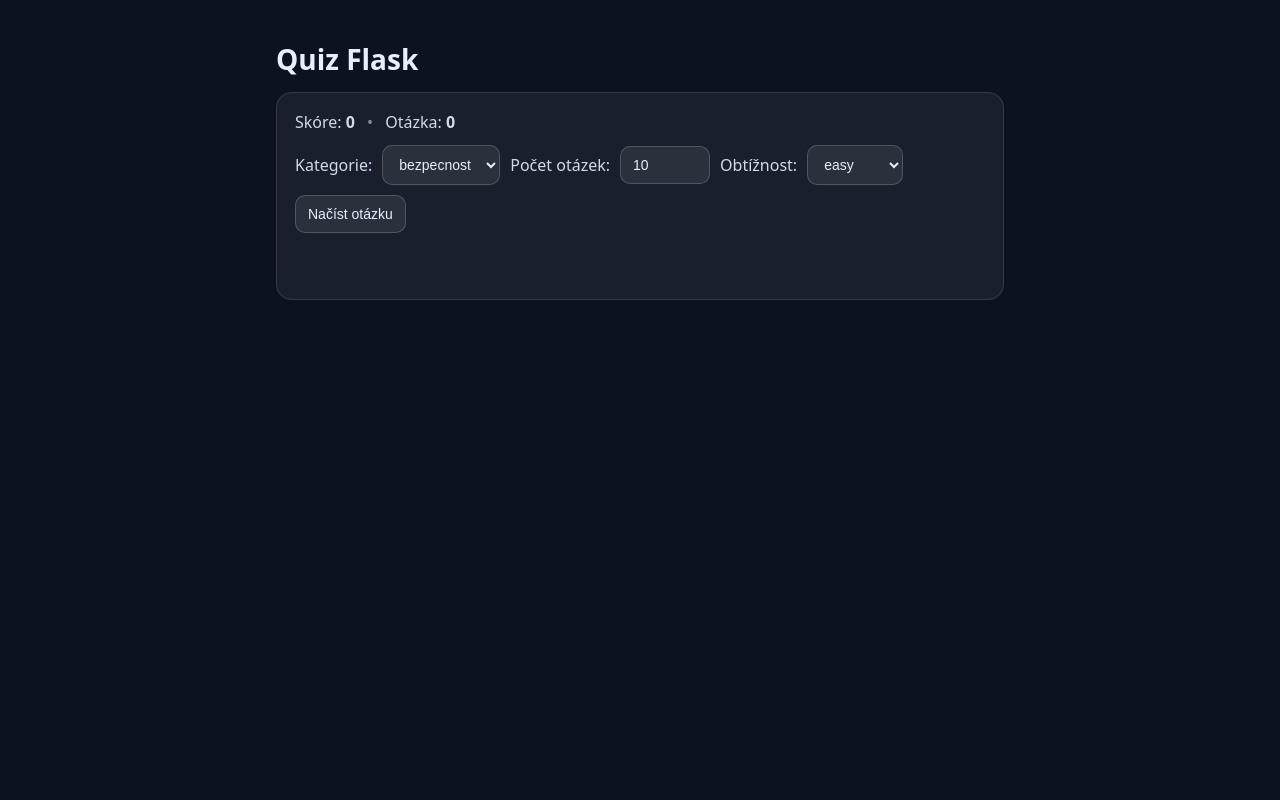
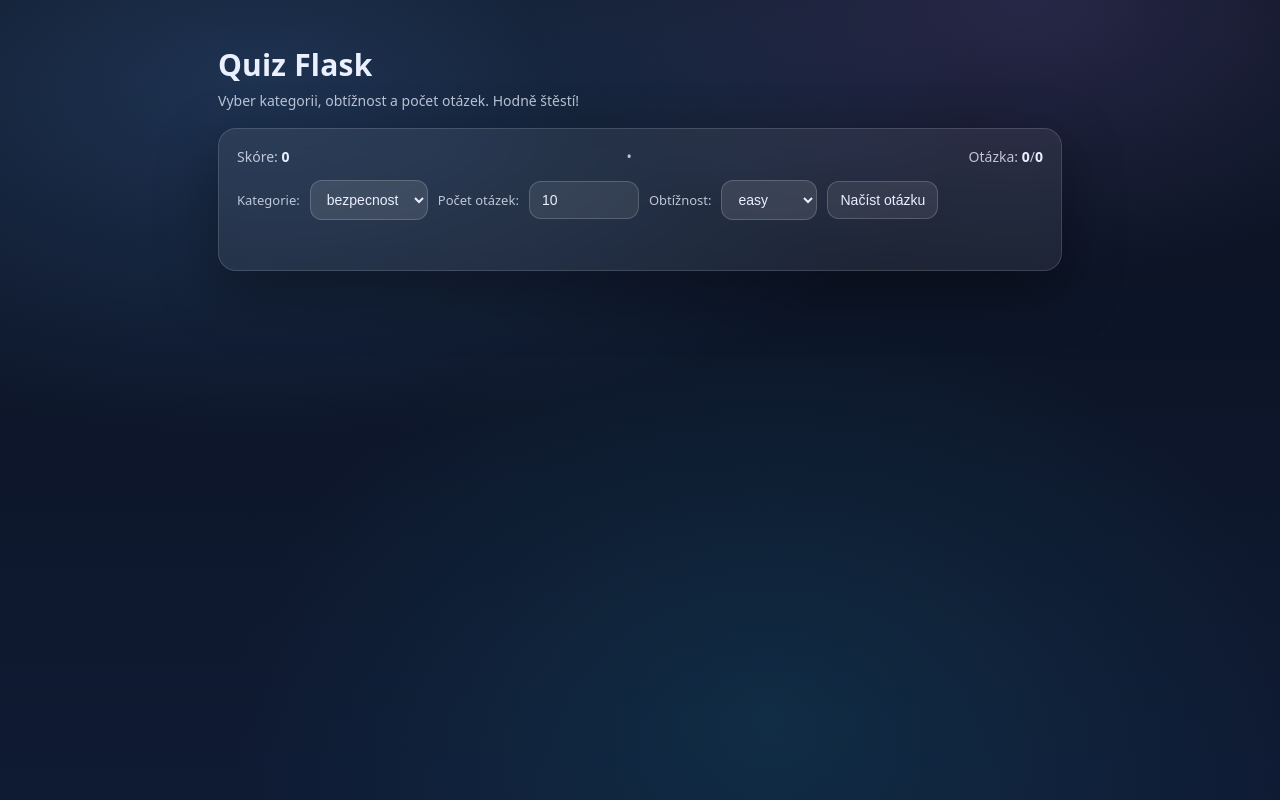
Before and after one commit to adamcovapetra/001_quiz, a Flask app: page / in a window 1280 px wide. Run offline with Flask 3, Linux system fonts and the light colour scheme.

Commit message:
Improve UI styling

```diff
--- a/quiz-flask/static/css/style.css
+++ b/quiz-flask/static/css/style.css
@@ -1,96 +1,209 @@
-* { box-sizing: border-box; }
-body {
-  margin: 0;
-  font-family: system-ui, -apple-system, Segoe UI, Roboto, Arial, sans-serif;
-  background: #0b1220;
-  color: #e7eefc;
+:root{
+  --bg1:#0b1220;
+  --bg2:#0f1a33;
+  --card:rgba(255,255,255,.07);
+  --border:rgba(255,255,255,.14);
+  --text:#eaf0ff;
+  --muted:rgba(234,240,255,.78);
+  --shadow: 0 20px 60px rgba(0,0,0,.35);
 }
 
-.wrap {
-  max-width: 760px;
-  margin: 40px auto;
-  padding: 0 16px;
+*{ box-sizing:border-box; }
+
+body{
+  margin:0;
+  font-family: system-ui, -apple-system, Segoe UI, Roboto, Arial, sans-serif;
+  color:var(--text);
+  background:
+    radial-gradient(1200px 600px at 20% 10%, rgba(96,165,250,.22), transparent 60%),
+    radial-gradient(900px 500px at 80% 0%, rgba(167,139,250,.18), transparent 55%),
+    radial-gradient(900px 700px at 60% 90%, rgba(34,211,238,.10), transparent 60%),
+    linear-gradient(180deg, var(--bg1), var(--bg2));
+  min-height:100vh;
 }
 
-h1 { margin: 0 0 14px; font-size: 28px; }
-
-.card {
-  background: rgba(255,255,255,.06);
-  border: 1px solid rgba(255,255,255,.12);
-  border-radius: 16px;
-  padding: 18px;
+.wrap{
+  max-width: 880px;
+  margin: 0 auto;
+  padding: 44px 18px;
 }
 
-.row {
-  display: flex;
-  gap: 10px;
-  align-items: center;
-  flex-wrap: wrap;
+.header{
+  display:flex;
+  align-items:flex-end;
+  justify-content:space-between;
+  gap:16px;
+  margin-bottom:18px;
 }
 
-label { opacity: .9; }
+h1{
+  margin:0;
+  font-size: 30px;
+  letter-spacing: .2px;
+}
 
-select, button {
-  border-radius: 10px;
+.subtitle{
+  margin:6px 0 0;
+  color:var(--muted);
+  font-size: 14px;
+}
+
+.card{
+  background: var(--card);
+  border:1px solid var(--border);
+  border-radius: 18px;
+  padding: 18px;
+  box-shadow: var(--shadow);
+  backdrop-filter: blur(10px);
+}
+
+.hud{
+  display:flex;
+  flex-wrap:wrap;
+  gap:10px;
+  align-items:center;
+  justify-content:space-between;
+  margin: 0 0 14px;
+  color: var(--muted);
+  font-size: 14px;
+}
+
+.hud strong{ color: var(--text); }
+
+.row{
+  display:flex;
+  flex-wrap:wrap;
+  gap:10px;
+  align-items:center;
+  margin-bottom: 14px;
+}
+
+label{
+  color: var(--muted);
+  font-size: 13px;
+}
+
+select, input, button{
+  border-radius: 12px;
   border: 1px solid rgba(255,255,255,.18);
   padding: 10px 12px;
   font-size: 14px;
   background: rgba(255,255,255,.08);
-  color: #e7eefc;
+  color: var(--text);
+  outline: none;
 }
 
-button { cursor: pointer; }
-button:hover { background: rgba(255,255,255,.14); }
+input{ width: 110px; }
 
-.hidden { display: none; }
+button{
+  cursor:pointer;
+  transition: transform .05s ease, background .15s ease, border-color .15s ease;
+}
 
-.quiz { margin-top: 16px; }
-.meta { opacity: .8; margin: 0 0 6px; }
-.question { margin: 0 0 12px; font-size: 20px; }
+button:hover{
+  background: rgba(255,255,255,.14);
+  border-color: rgba(255,255,255,.26);
+}
 
-.choices {
-  display: grid;
+button:active{ transform: translateY(1px); }
+
+.quiz{
+  margin-top: 10px;
+  animation: fadeIn .2s ease-out;
+}
+
+.meta{
+  margin: 0 0 8px;
+  color: var(--muted);
+  font-size: 13px;
+}
+
+.question{
+  margin: 0 0 14px;
+  font-size: 20px;
+  line-height: 1.25;
+}
+
+.choices{
+  display:grid;
   grid-template-columns: 1fr 1fr;
   gap: 10px;
 }
 
-.choice {
-  text-align: left;
+.choice{
+  text-align:left;
   padding: 12px;
-  border-radius: 12px;
+  border-radius: 14px;
+  border: 1px solid rgba(255,255,255,.14);
+  background: rgba(255,255,255,.06);
+  min-height: 52px;
 }
 
-.error { color: #ff8a8a; margin-top: 10px; min-height: 22px; }
-
-@media (max-width: 520px) {
-  .choices { grid-template-columns: 1fr; }
+.choice:disabled{
+  opacity: 1; /* ať barvy zůstanou výrazné */
+  cursor: default;
 }
 
-.choice.correct {
-  background: #2ecc71;
-  color: #062;
+.choice.correct{
+  background: rgba(34,197,94,.22);
+  border-color: rgba(34,197,94,.55);
 }
 
-.choice.wrong {
-  background: #e74c3c;
-  color: #300;
+.choice.wrong{
+  background: rgba(239,68,68,.22);
+  border-color: rgba(239,68,68,.55);
 }
 
-.hud { margin: 0 0 12px; opacity: .9; }
-.sep { margin: 0 8px; opacity: .6; }
+.hidden{ display:none; }
 
-#finish {
-  margin-top: 16px;
-  padding-top: 10px;
-  border-top: 1px solid rgba(255,255,255,.12);
+.error{
+  color: rgba(248,113,113,1);
+  margin: 8px 0 0;
+  min-height: 18px;
+  font-size: 13px;
 }
 
-input {
-  border-radius: 10px;
-  border: 1px solid rgba(255,255,255,.18);
-  padding: 10px 12px;
-  font-size: 14px;
-  background: rgba(255,255,255,.08);
-  color: #e7eefc;
-  width: 90px;
+#finish{
+  margin-top: 16px;
+  padding-top: 14px;
+  border-top: 1px solid rgba(255,255,255,.12);
+  animation: fadeIn .2s ease-out;
 }
+
+#finish h2{
+  margin: 0 0 8px;
+  font-size: 20px;
+}
+
+#finish p{
+  margin: 0 0 12px;
+  color: var(--muted);
+}
+
+@keyframes fadeIn{
+  from{ opacity:0; transform: translateY(4px); }
+  to{ opacity:1; transform: translateY(0); }
+}
+
+@media (max-width: 640px){
+  .choices{ grid-template-columns: 1fr; }
+  .hud{ justify-content:flex-start; }
+}
+
+/* Fix čitelnosti položek v dropdownu (Windows/Chrome) */
+select {
+  background-color: rgba(255,255,255,.10);
+  color: var(--text);
+}
+
+select option {
+  background-color: #0f1a33; /* tmavé pozadí v dropdownu */
+  color: #eaf0ff;           /* světlý text */
+}
+
+/* zvýraznění vybrané/hover položky */
+select option:checked,
+select option:hover {
+  background-color: #1b2a52;
+  color: #ffffff;
+}
--- a/quiz-flask/static/js/app.js
+++ b/quiz-flask/static/js/app.js
@@ -9,6 +9,7 @@ const elChoices = document.getElementById("choices");
 const elError = document.getElementById("error");
 const elScore = document.getElementById("score");
 const elCount = document.getElementById("count");
+const elTotal = document.getElementById("total");
 const elFinish = document.getElementById("finish");
 const elFinalScore = document.getElementById("finalScore");
 const elRestart = document.getElementById("restart");
@@ -86,7 +87,7 @@ async function submitAnswer(index, button) {
   showFinish();
   return;
 }
-  elCount.textContent = String(count);
+  elTotal.textContent = String(totalQuestions);
 
   if (data.correct) {
     score += 1;
--- a/quiz-flask/templates/index.html
+++ b/quiz-flask/templates/index.html
@@ -9,14 +9,19 @@
 </head>
 <body>
   <main class="wrap">
-    <h1>Quiz Flask</h1>
+    <div class="header">
+      <div>
+        <h1>Quiz Flask</h1>
+        <p class="subtitle">Vyber kategorii, obtížnost a počet otázek. Hodně štěstí!</p>
+      </div>
+    </div>
 
     <section class="card">
-        <p class="hud">
-            Skóre: <strong id="score">0</strong>
-            <span class="sep">•</span>
-            Otázka: <strong id="count">0</strong>
-        </p>
+     <p class="hud">
+      <span>Skóre: <strong id="score">0</strong></span>
+      <span class="sep">•</span>
+      <span>Otázka: <strong id="count">0</strong>/<strong id="total">0</strong></span>
+     </p>
       <div class="row">
         <label for="category">Kategorie:</label>
         <select id="category">
```
